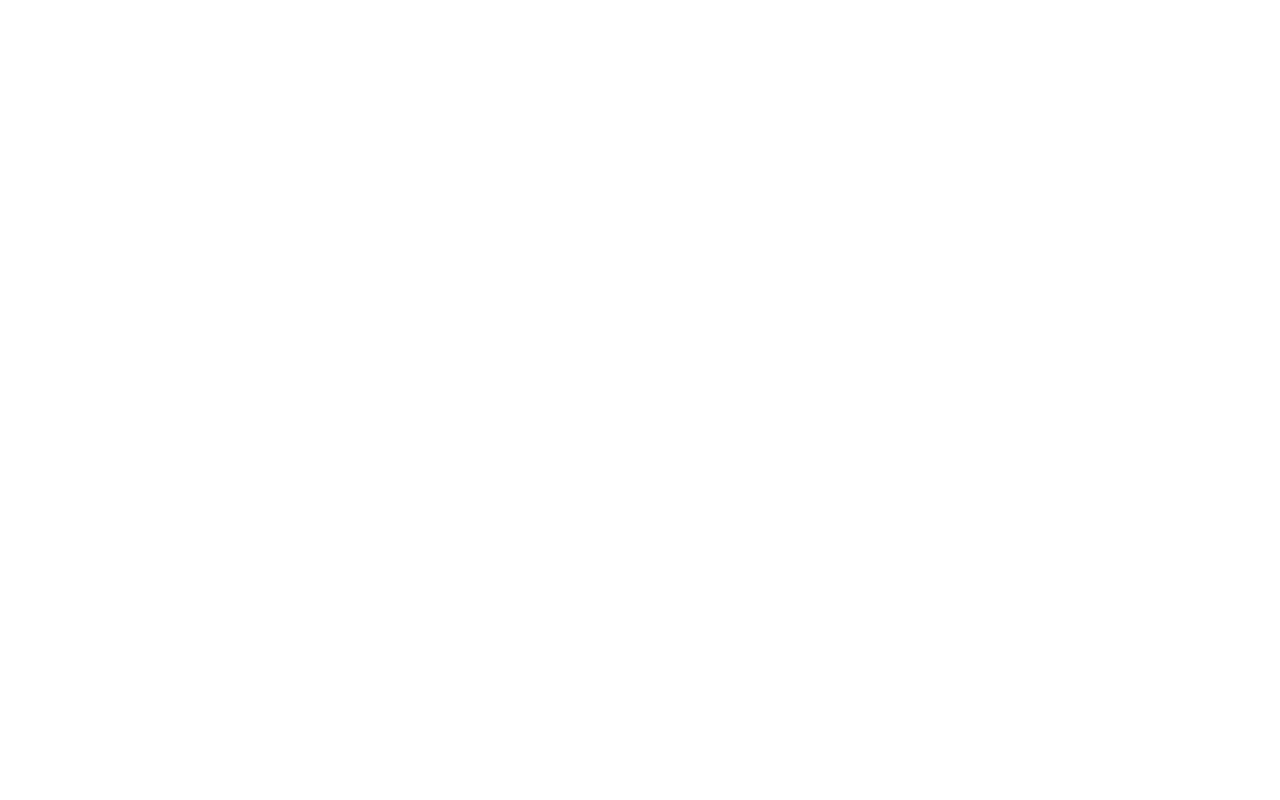
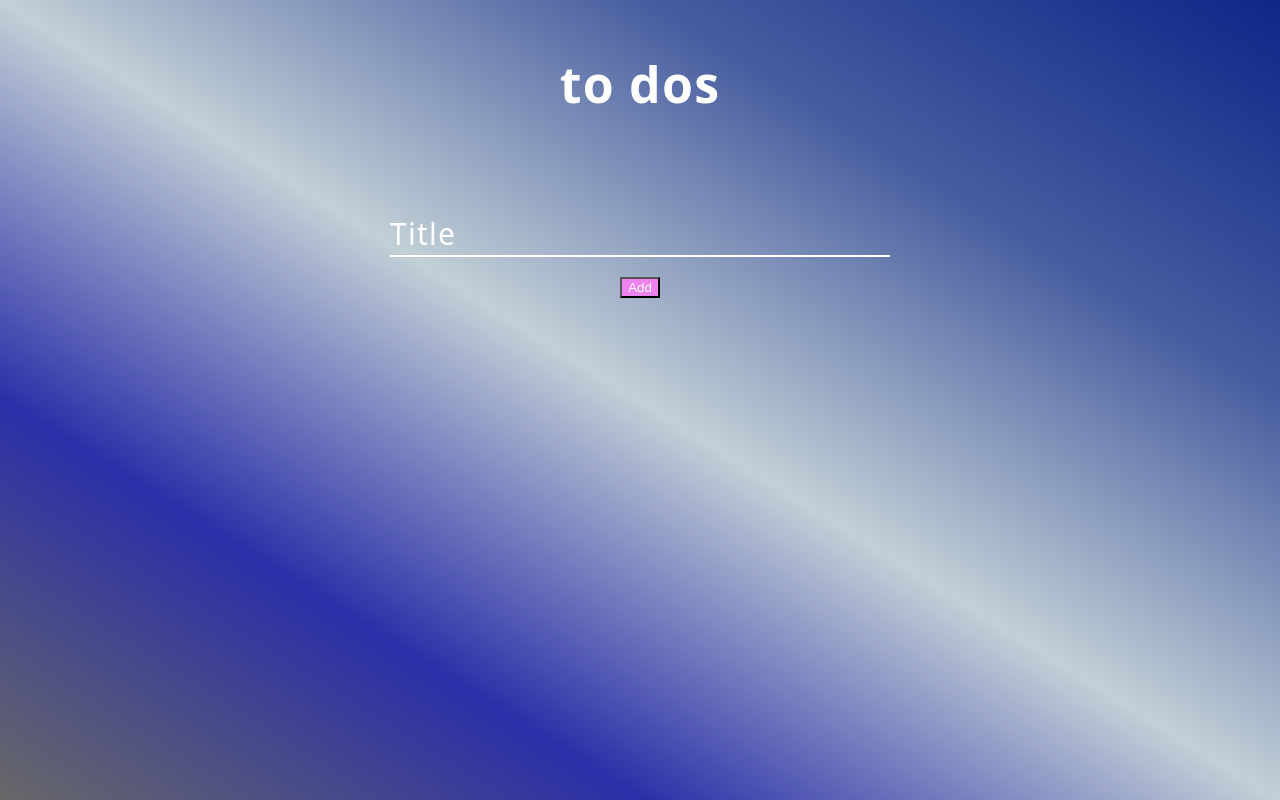
Before and after one commit to deoluoyinlola/to-do-app-pure-js, a plain HTML site: page index.html in a window 1280 px wide. Drawn offline with Linux system fonts and the light colour scheme.

Commit message:
html and css

```diff
--- a/index.html
+++ b/index.html
@@ -3,9 +3,33 @@
     <meta charset="UTF-8" />
     <meta http-equiv="X-UA-Compatible" content="IE=edge" />
     <meta name="viewport" content="width=device-width, initial-scale=1.0" />
+    <link rel="stylesheet" href="styles.css" />
     <title>To Do</title>
   </head>
   <body>
-    <div></div>
+    <div class="container">
+      <h1 id="title">to dos</h1>
+      <div id="header">
+        <div id="input-container">
+          <input
+            autocomplete="off"
+            type="text"
+            placeholder="Title"
+            id="todo-input"
+          />
+          <label for="name" class="form_label">Title</label>
+        </div>
+        <button id="todo-add-btn">Add</button>
+      </div>
+      <div>
+        <ul id="todos-list">
+          <!---li-->
+          <!---input class-->
+          <!---p class-->
+          <!---span class-->
+        </ul>
+      </div>
+    </div>
+    <script src="scripts.js"></script>
   </body>
 </html>
--- a/scripts.js
+++ b/scripts.js
@@ -0,0 +1,3 @@
+var list = document.getElementById("todos-list");
+var addBtn = document.getElementById("todos-add-btn");
+var addInput = document.getElementById("todos-input");
--- a/styles.css
+++ b/styles.css
@@ -0,0 +1,99 @@
+* {
+  box-sizing: border-box;
+}
+
+html {
+  background-image: linear-gradient(
+    to right top,
+    #686868,
+    #2b2fa8,
+    #6896,
+    #485da0,
+    rgb(14, 38, 136)
+  );
+  width: 100%;
+  height: 100%;
+}
+
+body {
+  font-size: 25px;
+  color: white;
+  font-family: system-ui;
+  letter-spacing: 1.25px;
+}
+
+input {
+  width: 100%;
+  padding: 10px;
+  font-size: 20px;
+}
+
+div.container {
+  margin: 50px auto;
+  max-width: 500px;
+}
+
+h1#title {
+  text-align: center;
+  margin-bottom: 50px;
+}
+
+div#header {
+  text-align: center;
+}
+
+div#input-container {
+  margin-bottom: 20px;
+  position: relative;
+  padding-top: 15px;
+}
+
+input#todo-input {
+  border: 0;
+  border-bottom: 2px solid white;
+  outline: 0;
+  font-size: 50px;
+  color: white;
+  padding: 7px 0;
+  background: transparent;
+  transition: border-color 0.2s;
+  letter-spacing: 1.25px;
+}
+
+input#todo-input:focus {
+  border-bottom: 2px solid #845ec2;
+}
+
+input#todo-input::placeholder {
+  color: transparent;
+}
+
+label {
+  position: absolute;
+  top: 0;
+  z-index: -1;
+  display: block;
+  transition: 0.2s;
+  font-size: 16px;
+  color: white;
+  font-weight: 600;
+}
+
+input#todo-input:placeholder-shown ~ label {
+  top: 45px;
+  color: white;
+  font-size: 30px;
+  font-weight: 100;
+}
+
+input#todo-input:focus ~ label {
+  top: 0;
+  color: rgb(75, 5, 5);
+  font-size: 16px;
+  font-weight: 600;
+}
+
+button#todo-add-btn {
+  background-color: violet;
+  color: white;
+}
```
